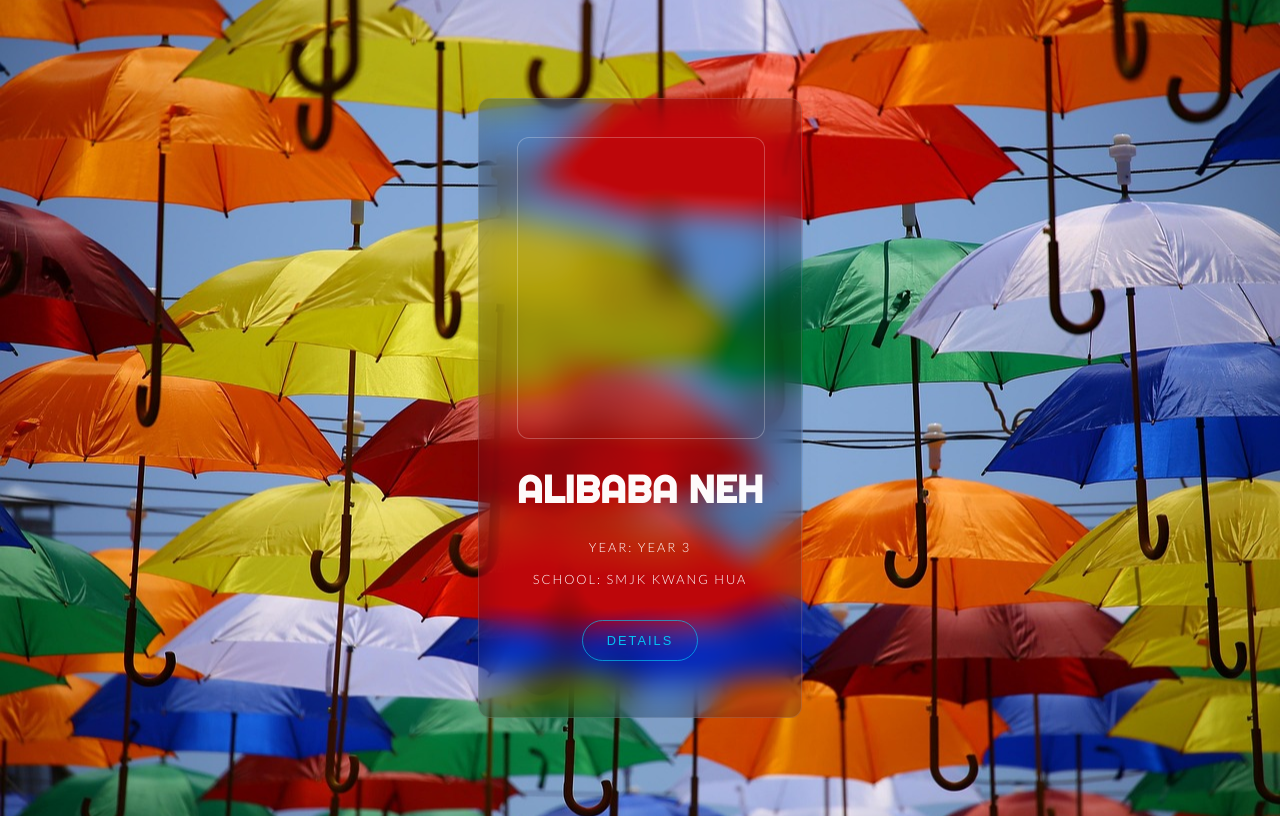
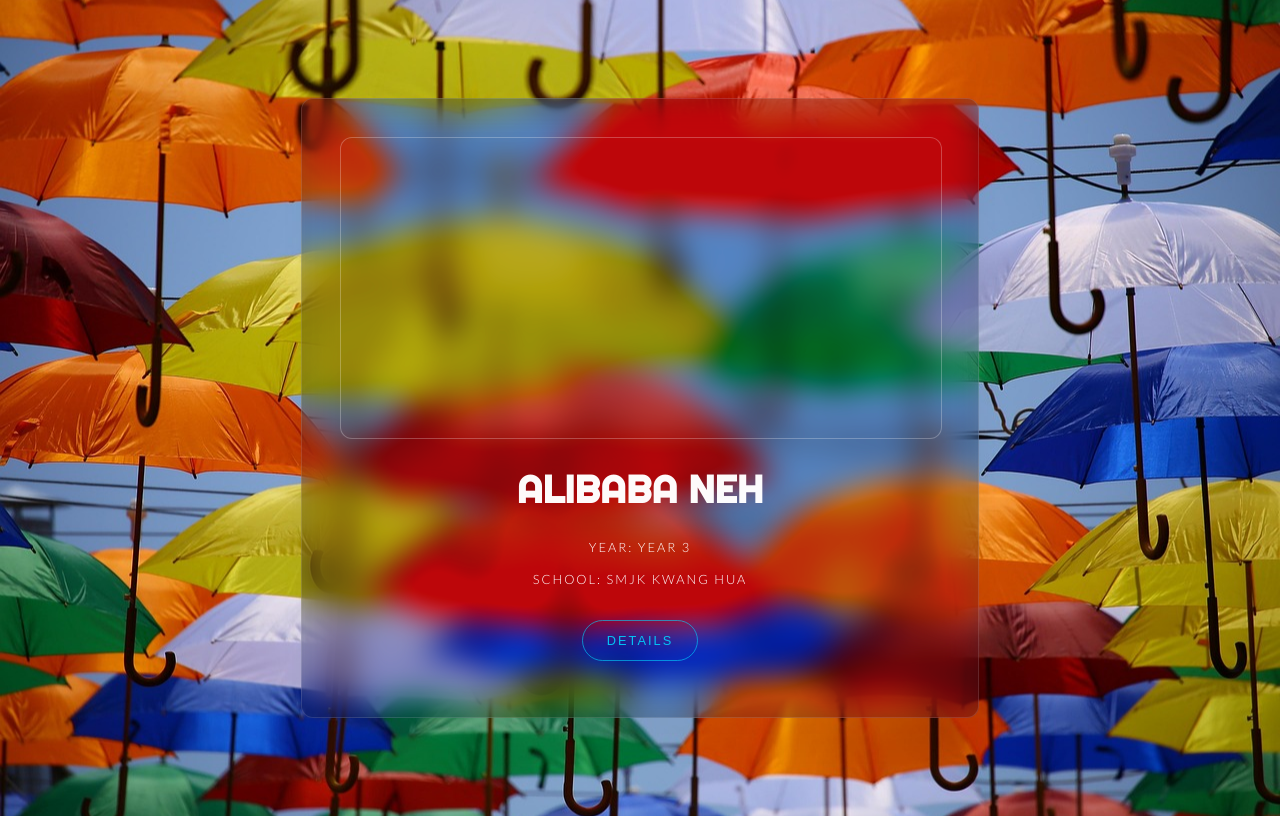
Before and after one commit to Adele2701/profile, a plain HTML site: page index.html in a window 1280 px wide. Drawn offline with Linux system fonts and the light colour scheme.

Commit message:
Update style.css

```diff
--- a/style.css
+++ b/style.css
@@ -32,7 +32,8 @@ body {
   align-items: center;
   justify-content:center;
   text-align: center;
-
+   width: 80%;  /* Use percentage width for responsiveness */
+  max-width: 600px;  /* Set a max width to prevent it from becoming too wide */
 }
 
 .wrapper {
```
